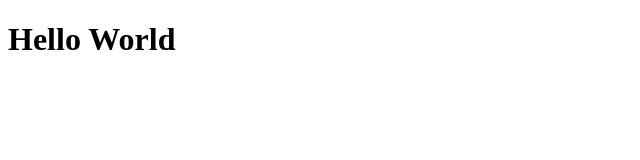
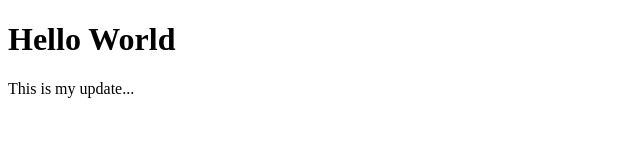
Before and after one commit to jdhert/gemralph.github.io, a plain HTML site: page index.html in a window 1280 px wide. Shown: the whole page, without its empty margins (0-640 px from the left). Drawn offline with Linux system fonts and the light colour scheme.

Commit message:
2nd update

```diff
--- a/index.html
+++ b/index.html
@@ -8,5 +8,6 @@
 </head>
 <body>
     <h1>Hello World</h1>
+    <p>This is my update...</p>
 </body>
 </html>
```
